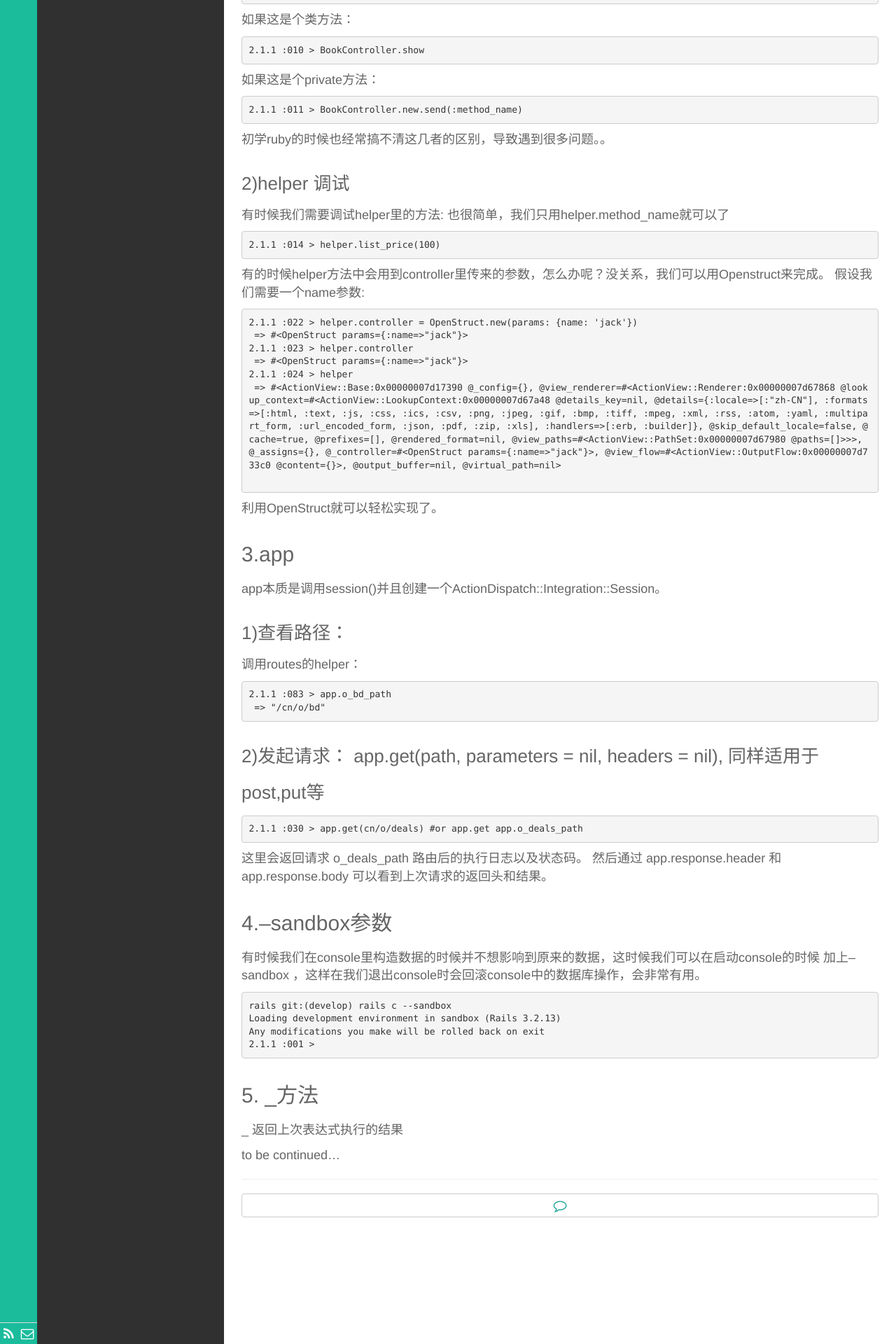
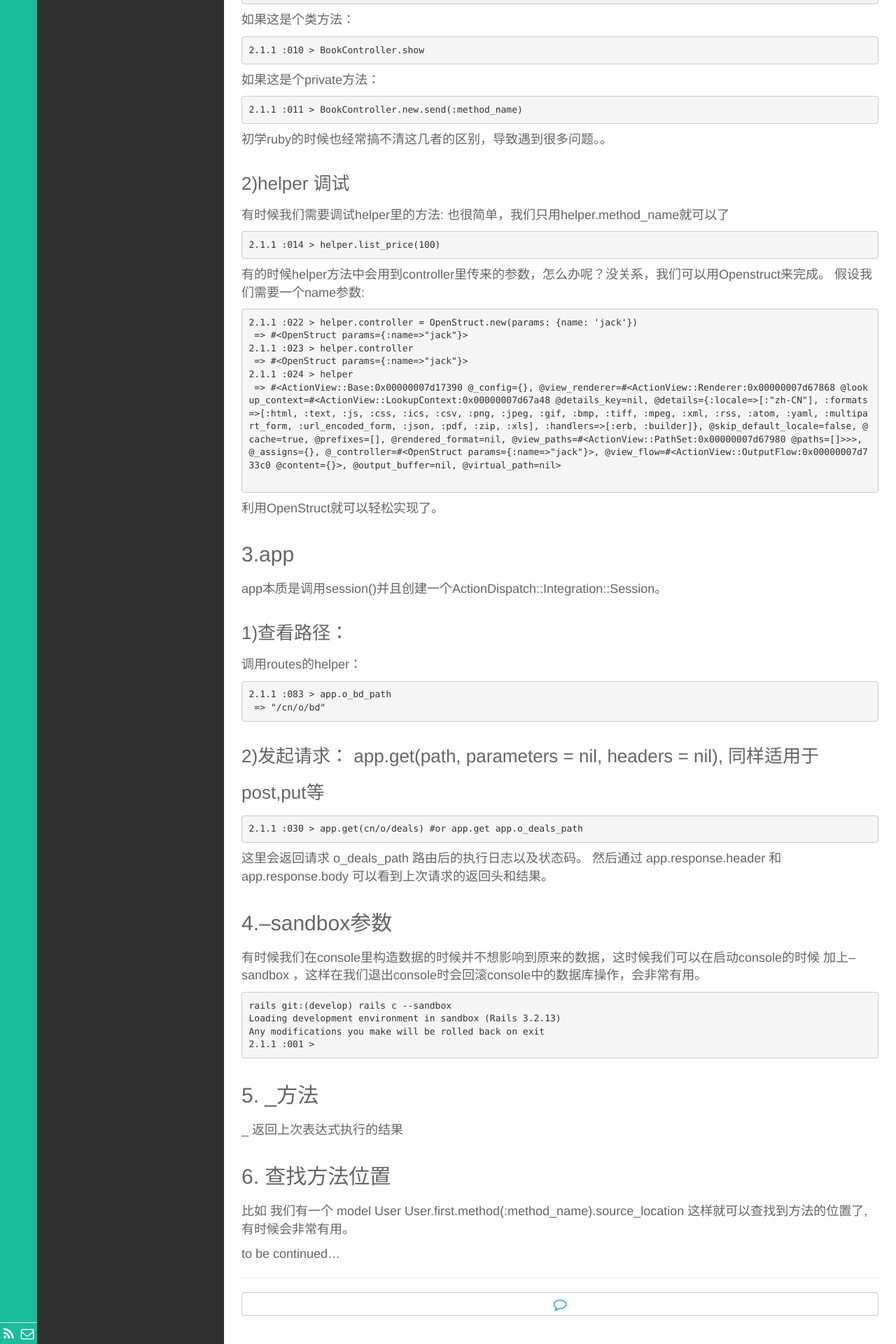
Before and after one commit to llx1105/llx1105.github.io, a Jekyll site: the page built from _posts/技术/2015-05-21-rails-console.md, in a window 1280 px wide. Shown: the part 743-2663 px from the top of the page at 70% size. Built offline with Jekyll 4.4.1, drawn with Linux system fonts in a browser that asks for light colours; nearby versions of some CDN libraries; library files that are not in the unit come from our copies; Markdown is read by kramdown in place of the engine named in the settings.

Commit message:
完善console

````diff
--- a/_posts/技术/2015-05-21-rails-console.md
+++ b/_posts/技术/2015-05-21-rails-console.md
@@ -106,8 +106,12 @@ Any modifications you make will be rolled back on exit
 ```
 
 ## 5. _方法
+_ 返回上次表达式执行的结果
+## 6. 查找方法位置
+比如 我们有一个 model User
+User.first.method(:method_name).source_location
+这样就可以查找到方法的位置了,有时候会非常有用。
 
-_ 返回上次表达式执行的结果
 
 
 
````
